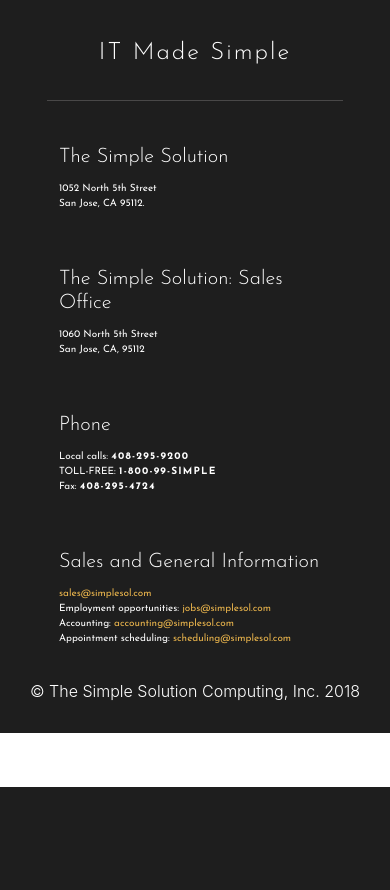
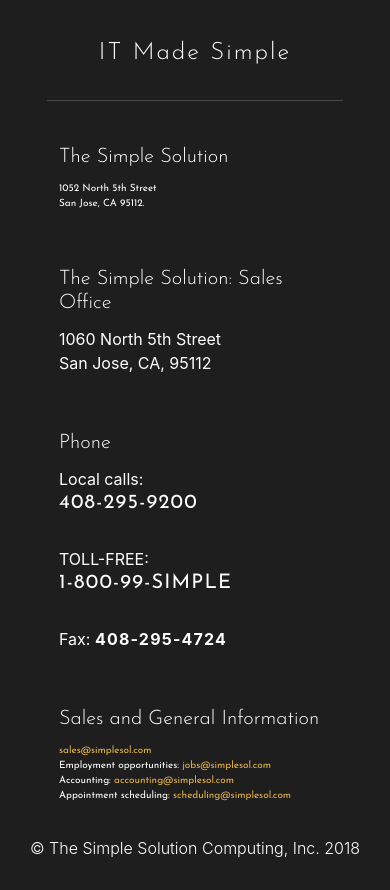
Before and after one commit to JohnABobst/SimpleSolWebsite, a Django app: template site_audit/templates/thanks.html in a window 390 px wide. Shown: the part 57-947 px from the top of the page. Before the commit the page ends 844 px from the top, so only its background shows below. Run offline with Django 3.2, Linux system fonts and the light colour scheme; the template is opened without the code that fills it, so the values that code supplies are empty; some libraries are stand-ins or nearby versions.

Commit message:
Fixed footers and forms
Fixed footers for audit and contact base.  Adjusted form width so it looks better in mobile.

```diff
--- a/contacts/templates/contact_form.html
+++ b/contacts/templates/contact_form.html
@@ -13,7 +13,7 @@
     </div>
 </div>
 <div class="card">
-  <div class="container-fluid sol-body w-50">
+  <div class="container-fluid sol-body w-70">
       <form class="text-white pb-5" method="post">
           {% csrf_token%} {% bootstrap_form form %}
           <input type="submit" value="Contact Us">
--- a/site_audit/templates/audit_base.html
+++ b/site_audit/templates/audit_base.html
@@ -83,10 +83,10 @@
                 <div class="card mb-3 bg-transparent">
                     <div class="card-body">
                         <h5 class="card-title">The Simple Solution: Sales Office</h5>
-                        <p class="card-text">
+                        <div class="card-text">
                             1060 North 5th Street
                             <br> San Jose, CA, 95112
-                        </p>
+                        </div>
                     </div>
                 </div>
             </div>
@@ -94,12 +94,12 @@
                 <div class="card mb-3 bg-transparent">
                     <div class="card-body">
                         <h5 class="card-title">Phone</h5>
-                        <p class="card-text">
-                             Local calls: <b>408-295-9200</b>
-                            <br> TOLL-FREE: <b>1-800-99-SIMPLE</b>
-                            <br> Fax: <b>408-295-4724</b>
+                        <div class="card-text">
+                          Local calls: <h5><b>408-295-9200</b></h5>
+                         <br> TOLL-FREE: <h5><b>1-800-99-SIMPLE</b></h5>
+                         <br> Fax: <b>408-295-4724</b>
 
-                        </p>
+                       </div>
                     </div>
                 </div>
             </div>
--- a/site_audit/templates/audit_request.html
+++ b/site_audit/templates/audit_request.html
@@ -13,7 +13,7 @@
         <h5 class="lead p-3 text-center">It’s always a good idea to get a fresh perspective on your network. Our 2 hour Network Audit won’t cost you a penny and the best part is that we will give you the straight scoop—suggestions on how to make your network more productive, efficient and manageable. 90% of our surveys reveal situations that left undetected may have put the respondent’s network at risk.</h5>
     </div>
 </div>
-<div class="container-fluid sol-body w-50">
+<div class="container-fluid sol-body w-70">
     <form class="text-white pb-5" method="post">
         {% csrf_token%} {% bootstrap_form form %}
         <input type="submit" value="Request Audit">
```
Also changed, not shown: contacts/templates/contacts_base.html (+5 -5 lines).
